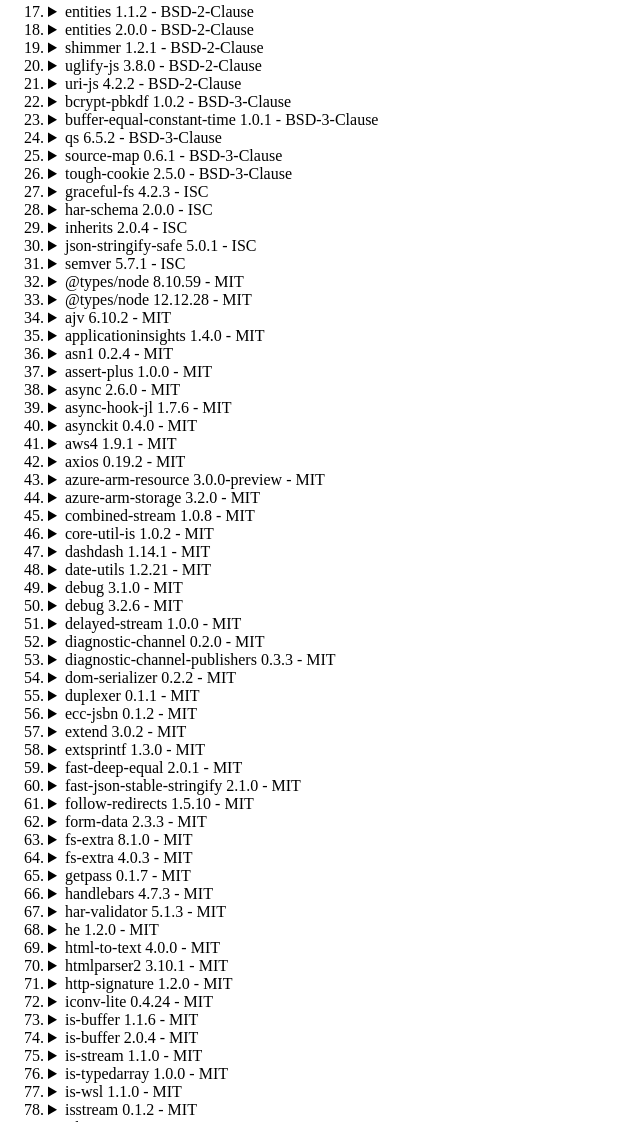
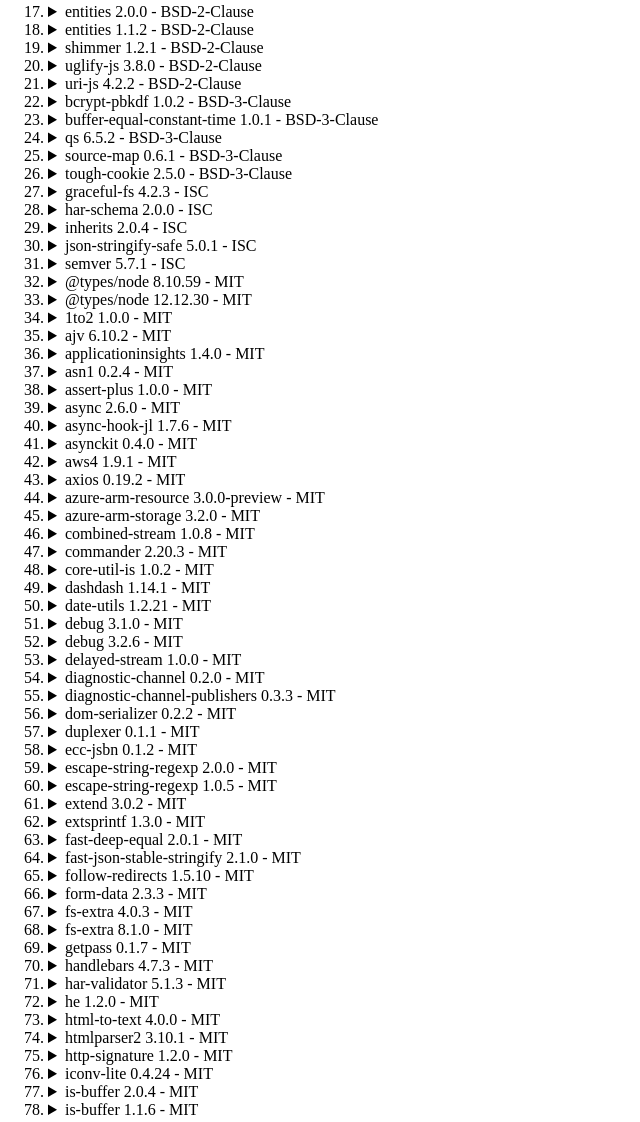
Before and after one commit to microsoft/vscode-dapr, a website: page NOTICE.html in a window 1280 px wide. Shown: the part 604-1726 px from the top of the page, without its empty margins (0-640 px from the left). Drawn offline with Linux system fonts and the light colour scheme.

Commit message:
Update changelog and notice files.

```diff
--- a/NOTICE.html
+++ b/NOTICE.html
@@ -766,7 +766,7 @@
 ON ANY THEORY OF LIABILITY, WHETHER IN CONTRACT, STRICT LIABILITY, OR TORT
 (INCLUDING NEGLIGENCE OR OTHERWISE) ARISING IN ANY WAY OUT OF THE USE OF THIS
 SOFTWARE, EVEN IF ADVISED OF THE POSSIBILITY OF SUCH DAMAGE.
-</pre></details></li><li><details><summary>domelementtype 2.0.1 - BSD-2-Clause</summary><p><a href="https://github.com/fb55/domelementtype#readme">https://github.com/fb55/domelementtype#readme</a></p><ul><li>Copyright (c) Felix Bohm</li></ul><pre>Copyright (c) Felix Böhm
+</pre></details></li><li><details><summary>domelementtype 1.3.1 - BSD-2-Clause</summary><p><a href="https://github.com/fb55/domelementtype#readme">https://github.com/fb55/domelementtype#readme</a></p><ul><li>Copyright (c) Felix Bohm</li></ul><pre>Copyright (c) Felix Böhm
 All rights reserved.
 
 Redistribution and use in source and binary forms, with or without modification, are permitted provided that the following conditions are met:
@@ -777,7 +777,7 @@
 
 THIS IS PROVIDED BY THE COPYRIGHT HOLDERS AND CONTRIBUTORS &quot;AS IS&quot; AND ANY EXPRESS OR IMPLIED WARRANTIES, INCLUDING, BUT NOT LIMITED TO, THE IMPLIED WARRANTIES OF MERCHANTABILITY AND FITNESS FOR A PARTICULAR PURPOSE ARE DISCLAIMED. IN NO EVENT SHALL THE COPYRIGHT HOLDER OR CONTRIBUTORS BE LIABLE FOR ANY DIRECT, INDIRECT, INCIDENTAL, SPECIAL, EXEMPLARY, OR CONSEQUENTIAL DAMAGES (INCLUDING, BUT NOT LIMITED TO, PROCUREMENT OF SUBSTITUTE GOODS OR SERVICES; LOSS OF USE, DATA, OR PROFITS; OR BUSINESS INTERRUPTION) HOWEVER CAUSED AND ON ANY THEORY OF LIABILITY, WHETHER IN CONTRACT, STRICT LIABILITY, OR TORT (INCLUDING NEGLIGENCE OR OTHERWISE) ARISING IN ANY WAY OUT OF THE USE OF THIS,
 EVEN IF ADVISED OF THE POSSIBILITY OF SUCH DAMAGE.
-</pre></details></li><li><details><summary>domelementtype 1.3.1 - BSD-2-Clause</summary><p><a href="https://github.com/fb55/domelementtype#readme">https://github.com/fb55/domelementtype#readme</a></p><ul><li>Copyright (c) Felix Bohm</li></ul><pre>Copyright (c) Felix Böhm
+</pre></details></li><li><details><summary>domelementtype 2.0.1 - BSD-2-Clause</summary><p><a href="https://github.com/fb55/domelementtype#readme">https://github.com/fb55/domelementtype#readme</a></p><ul><li>Copyright (c) Felix Bohm</li></ul><pre>Copyright (c) Felix Böhm
 All rights reserved.
 
 Redistribution and use in source and binary forms, with or without modification, are permitted provided that the following conditions are met:
@@ -818,7 +818,7 @@
 
 2. Redistributions in binary form must reproduce the above copyright notice, this list of conditions and the following disclaimer in the documentation and/or other materials provided with the distribution.
 
-THIS SOFTWARE IS PROVIDED BY THE COPYRIGHT HOLDERS AND CONTRIBUTORS &quot;AS IS&quot; AND ANY EXPRESS OR IMPLIED WARRANTIES, INCLUDING, BUT NOT LIMITED TO, THE IMPLIED WARRANTIES OF MERCHANTABILITY AND FITNESS FOR A PARTICULAR PURPOSE ARE DISCLAIMED. IN NO EVENT SHALL THE COPYRIGHT HOLDER OR CONTRIBUTORS BE LIABLE FOR ANY DIRECT, INDIRECT, INCIDENTAL, SPECIAL, EXEMPLARY, OR CONSEQUENTIAL DAMAGES (INCLUDING, BUT NOT LIMITED TO, PROCUREMENT OF SUBSTITUTE GOODS OR SERVICES; LOSS OF USE, DATA, OR PROFITS; OR BUSINESS INTERRUPTION) HOWEVER CAUSED AND ON ANY THEORY OF LIABILITY, WHETHER IN CONTRACT, STRICT LIABILITY, OR TORT (INCLUDING NEGLIGENCE OR OTHERWISE) ARISING IN ANY WAY OUT OF THE USE OF THIS SOFTWARE, EVEN IF ADVISED OF THE POSSIBILITY OF SUCH DAMAGE.</pre></details></li><li><details><summary>entities 1.1.2 - BSD-2-Clause</summary><p><a href="https://github.com/fb55/entities#readme">https://github.com/fb55/entities#readme</a></p><ul><li>Copyright (c) Felix Bohm</li><li>(c) // http://mathiasbynens.be/notes/javascript-encoding</li></ul><pre>Copyright (c) Felix Böhm
+THIS SOFTWARE IS PROVIDED BY THE COPYRIGHT HOLDERS AND CONTRIBUTORS &quot;AS IS&quot; AND ANY EXPRESS OR IMPLIED WARRANTIES, INCLUDING, BUT NOT LIMITED TO, THE IMPLIED WARRANTIES OF MERCHANTABILITY AND FITNESS FOR A PARTICULAR PURPOSE ARE DISCLAIMED. IN NO EVENT SHALL THE COPYRIGHT HOLDER OR CONTRIBUTORS BE LIABLE FOR ANY DIRECT, INDIRECT, INCIDENTAL, SPECIAL, EXEMPLARY, OR CONSEQUENTIAL DAMAGES (INCLUDING, BUT NOT LIMITED TO, PROCUREMENT OF SUBSTITUTE GOODS OR SERVICES; LOSS OF USE, DATA, OR PROFITS; OR BUSINESS INTERRUPTION) HOWEVER CAUSED AND ON ANY THEORY OF LIABILITY, WHETHER IN CONTRACT, STRICT LIABILITY, OR TORT (INCLUDING NEGLIGENCE OR OTHERWISE) ARISING IN ANY WAY OUT OF THE USE OF THIS SOFTWARE, EVEN IF ADVISED OF THE POSSIBILITY OF SUCH DAMAGE.</pre></details></li><li><details><summary>entities 2.0.0 - BSD-2-Clause</summary><p><a href="https://github.com/fb55/entities#readme">https://github.com/fb55/entities#readme</a></p><pre>Copyright (c) Felix Böhm
 All rights reserved.
 
 Redistribution and use in source and binary forms, with or without modification, are permitted provided that the following conditions are met:
@@ -829,7 +829,7 @@
 
 THIS IS PROVIDED BY THE COPYRIGHT HOLDERS AND CONTRIBUTORS &quot;AS IS&quot; AND ANY EXPRESS OR IMPLIED WARRANTIES, INCLUDING, BUT NOT LIMITED TO, THE IMPLIED WARRANTIES OF MERCHANTABILITY AND FITNESS FOR A PARTICULAR PURPOSE ARE DISCLAIMED. IN NO EVENT SHALL THE COPYRIGHT HOLDER OR CONTRIBUTORS BE LIABLE FOR ANY DIRECT, INDIRECT, INCIDENTAL, SPECIAL, EXEMPLARY, OR CONSEQUENTIAL DAMAGES (INCLUDING, BUT NOT LIMITED TO, PROCUREMENT OF SUBSTITUTE GOODS OR SERVICES; LOSS OF USE, DATA, OR PROFITS; OR BUSINESS INTERRUPTION) HOWEVER CAUSED AND ON ANY THEORY OF LIABILITY, WHETHER IN CONTRACT, STRICT LIABILITY, OR TORT (INCLUDING NEGLIGENCE OR OTHERWISE) ARISING IN ANY WAY OUT OF THE USE OF THIS,
 EVEN IF ADVISED OF THE POSSIBILITY OF SUCH DAMAGE.
-</pre></details></li><li><details><summary>entities 2.0.0 - BSD-2-Clause</summary><p><a href="https://github.com/fb55/entities#readme">https://github.com/fb55/entities#readme</a></p><pre>Copyright (c) Felix Böhm
+</pre></details></li><li><details><summary>entities 1.1.2 - BSD-2-Clause</summary><p><a href="https://github.com/fb55/entities#readme">https://github.com/fb55/entities#readme</a></p><ul><li>Copyright (c) Felix Bohm</li><li>(c) // http://mathiasbynens.be/notes/javascript-encoding</li></ul><pre>Copyright (c) Felix Böhm
 All rights reserved.
 
 Redistribution and use in source and binary forms, with or without modification, are permitted provided that the following conditions are met:
@@ -1143,7 +1143,7 @@
 LIABILITY, WHETHER IN AN ACTION OF CONTRACT, TORT OR OTHERWISE, ARISING FROM,
 OUT OF OR IN CONNECTION WITH THE SOFTWARE OR THE USE OR OTHER DEALINGS IN THE
 SOFTWARE
-</pre></details></li><li><details><summary>@types/node 12.12.28 - MIT</summary><ul><li>Copyright (c) Microsoft Corporation.</li></ul><pre>    MIT License
+</pre></details></li><li><details><summary>@types/node 12.12.30 - MIT</summary><ul><li>Copyright (c) Microsoft Corporation.</li></ul><pre>    MIT License
 
 Copyright (c) Microsoft Corporation. All rights reserved.
 
@@ -1164,6 +1164,26 @@
 LIABILITY, WHETHER IN AN ACTION OF CONTRACT, TORT OR OTHERWISE, ARISING FROM,
 OUT OF OR IN CONNECTION WITH THE SOFTWARE OR THE USE OR OTHER DEALINGS IN THE
 SOFTWARE
+</pre></details></li><li><details><summary>1to2 1.0.0 - MIT</summary><ul><li>Copyright (c) 2014 3VOT</li></ul><pre>The MIT License (MIT)
+
+Copyright (c) 2014 3VOT
+
+Permission is hereby granted, free of charge, to any person obtaining a copy of
+this software and associated documentation files (the &quot;Software&quot;), to deal in
+the Software without restriction, including without limitation the rights to
+use, copy, modify, merge, publish, distribute, sublicense, and/or sell copies of
+the Software, and to permit persons to whom the Software is furnished to do so,
+subject to the following conditions:
+
+The above copyright notice and this permission notice shall be included in all
+copies or substantial portions of the Software.
+
+THE SOFTWARE IS PROVIDED &quot;AS IS&quot;, WITHOUT WARRANTY OF ANY KIND, EXPRESS OR
+IMPLIED, INCLUDING BUT NOT LIMITED TO THE WARRANTIES OF MERCHANTABILITY, FITNESS
+FOR A PARTICULAR PURPOSE AND NONINFRINGEMENT. IN NO EVENT SHALL THE AUTHORS OR
+COPYRIGHT HOLDERS BE LIABLE FOR ANY CLAIM, DAMAGES OR OTHER LIABILITY, WHETHER
+IN AN ACTION OF CONTRACT, TORT OR OTHERWISE, ARISING FROM, OUT OF OR IN
+CONNECTION WITH THE SOFTWARE OR THE USE OR OTHER DEALINGS IN THE SOFTWARE.
 </pre></details></li><li><details><summary>ajv 6.10.2 - MIT</summary><p><a href="https://github.com/epoberezkin/ajv">https://github.com/epoberezkin/ajv</a></p><ul><li>(c) 2011 Gary Court.</li><li>Copyright 2011 Gary Court.</li><li>Copyright (c) 2015-2017 Evgeny Poberezkin</li></ul><pre>The MIT License (MIT)
 
 Copyright (c) 2015-2017 Evgeny Poberezkin
@@ -1377,6 +1397,28 @@
 LIABILITY, WHETHER IN AN ACTION OF CONTRACT, TORT OR OTHERWISE, ARISING FROM,
 OUT OF OR IN CONNECTION WITH THE SOFTWARE OR THE USE OR OTHER DEALINGS IN
 THE SOFTWARE.
+</pre></details></li><li><details><summary>commander 2.20.3 - MIT</summary><p><a href="https://github.com/tj/commander.js#readme">https://github.com/tj/commander.js#readme</a></p><ul><li>Copyright (c) 2011 TJ Holowaychuk &lt;tj@vision-media.ca&gt;</li></ul><pre>(The MIT License)
+
+Copyright (c) 2011 TJ Holowaychuk &lt;tj@vision-media.ca&gt;
+
+Permission is hereby granted, free of charge, to any person obtaining
+a copy of this software and associated documentation files (the
+&#x27;Software&#x27;), to deal in the Software without restriction, including
+without limitation the rights to use, copy, modify, merge, publish,
+distribute, sublicense, and/or sell copies of the Software, and to
+permit persons to whom the Software is furnished to do so, subject to
+the following conditions:
+
+The above copyright notice and this permission notice shall be
+included in all copies or substantial portions of the Software.
+
+THE SOFTWARE IS PROVIDED &#x27;AS IS&#x27;, WITHOUT WARRANTY OF ANY KIND,
+EXPRESS OR IMPLIED, INCLUDING BUT NOT LIMITED TO THE WARRANTIES OF
+MERCHANTABILITY, FITNESS FOR A PARTICULAR PURPOSE AND NONINFRINGEMENT.
+IN NO EVENT SHALL THE AUTHORS OR COPYRIGHT HOLDERS BE LIABLE FOR ANY
+CLAIM, DAMAGES OR OTHER LIABILITY, WHETHER IN AN ACTION OF CONTRACT,
+TORT OR OTHERWISE, ARISING FROM, OUT OF OR IN CONNECTION WITH THE
+SOFTWARE OR THE USE OR OTHER DEALINGS IN THE SOFTWARE.
 </pre></details></li><li><details><summary>core-util-is 1.0.2 - MIT</summary><p><a href="https://github.com/isaacs/core-util-is#readme">https://github.com/isaacs/core-util-is#readme</a></p><ul><li>Copyright Joyent, Inc. and other Node contributors.</li></ul><pre>Copyright Node.js contributors. All rights reserved.
 
 Permission is hereby granted, free of charge, to any person obtaining a copy
@@ -1791,7 +1833,37 @@
 AUTHORS OR COPYRIGHT HOLDERS BE LIABLE FOR ANY CLAIM, DAMAGES OR OTHER
 LIABILITY, WHETHER IN AN ACTION OF CONTRACT, TORT OR OTHERWISE, ARISING FROM,
 OUT OF OR IN CONNECTION WITH THE SOFTWARE OR THE USE OR OTHER DEALINGS IN THE
-SOFTWARE.</pre></details></li><li><details><summary>extend 3.0.2 - MIT</summary><p><a href="https://github.com/justmoon/node-extend#readme">https://github.com/justmoon/node-extend#readme</a></p><ul><li>Copyright (c) 2014 Stefan Thomas</li></ul><pre>The MIT License (MIT)
+SOFTWARE.</pre></details></li><li><details><summary>escape-string-regexp 2.0.0 - MIT</summary><p><a href="https://github.com/sindresorhus/escape-string-regexp#readme">https://github.com/sindresorhus/escape-string-regexp#readme</a></p><ul><li>(c) Sindre Sorhus (https://sindresorhus.com)</li><li>Copyright (c) Sindre Sorhus &lt;sindresorhus@gmail.com&gt; (sindresorhus.com)</li></ul><pre>MIT License
+
+Copyright (c) Sindre Sorhus &lt;sindresorhus@gmail.com&gt; (sindresorhus.com)
+
+Permission is hereby granted, free of charge, to any person obtaining a copy of this software and associated documentation files (the &quot;Software&quot;), to deal in the Software without restriction, including without limitation the rights to use, copy, modify, merge, publish, distribute, sublicense, and/or sell copies of the Software, and to permit persons to whom the Software is furnished to do so, subject to the following conditions:
+
+The above copyright notice and this permission notice shall be included in all copies or substantial portions of the Software.
+
+THE SOFTWARE IS PROVIDED &quot;AS IS&quot;, WITHOUT WARRANTY OF ANY KIND, EXPRESS OR IMPLIED, INCLUDING BUT NOT LIMITED TO THE WARRANTIES OF MERCHANTABILITY, FITNESS FOR A PARTICULAR PURPOSE AND NONINFRINGEMENT. IN NO EVENT SHALL THE AUTHORS OR COPYRIGHT HOLDERS BE LIABLE FOR ANY CLAIM, DAMAGES OR OTHER LIABILITY, WHETHER IN AN ACTION OF CONTRACT, TORT OR OTHERWISE, ARISING FROM, OUT OF OR IN CONNECTION WITH THE SOFTWARE OR THE USE OR OTHER DEALINGS IN THE SOFTWARE.
+</pre></details></li><li><details><summary>escape-string-regexp 1.0.5 - MIT</summary><p><a href="https://github.com/sindresorhus/escape-string-regexp">https://github.com/sindresorhus/escape-string-regexp</a></p><ul><li>(c) Sindre Sorhus (http://sindresorhus.com)</li><li>Copyright (c) Sindre Sorhus &lt;sindresorhus@gmail.com&gt; (sindresorhus.com)</li></ul><pre>The MIT License (MIT)
+
+Copyright (c) Sindre Sorhus &lt;sindresorhus@gmail.com&gt; (sindresorhus.com)
+
+Permission is hereby granted, free of charge, to any person obtaining a copy
+of this software and associated documentation files (the &quot;Software&quot;), to deal
+in the Software without restriction, including without limitation the rights
+to use, copy, modify, merge, publish, distribute, sublicense, and/or sell
+copies of the Software, and to permit persons to whom the Software is
+furnished to do so, subject to the following conditions:
+
+The above copyright notice and this permission notice shall be included in
+all copies or substantial portions of the Software.
+
+THE SOFTWARE IS PROVIDED &quot;AS IS&quot;, WITHOUT WARRANTY OF ANY KIND, EXPRESS OR
+IMPLIED, INCLUDING BUT NOT LIMITED TO THE WARRANTIES OF MERCHANTABILITY,
+FITNESS FOR A PARTICULAR PURPOSE AND NONINFRINGEMENT. IN NO EVENT SHALL THE
+AUTHORS OR COPYRIGHT HOLDERS BE LIABLE FOR ANY CLAIM, DAMAGES OR OTHER
+LIABILITY, WHETHER IN AN ACTION OF CONTRACT, TORT OR OTHERWISE, ARISING FROM,
+OUT OF OR IN CONNECTION WITH THE SOFTWARE OR THE USE OR OTHER DEALINGS IN
+THE SOFTWARE.
+</pre></details></li><li><details><summary>extend 3.0.2 - MIT</summary><p><a href="https://github.com/justmoon/node-extend#readme">https://github.com/justmoon/node-extend#readme</a></p><ul><li>Copyright (c) 2014 Stefan Thomas</li></ul><pre>The MIT License (MIT)
 
 Copyright (c) 2014 Stefan Thomas
 
@@ -1912,7 +1984,7 @@
 LIABILITY, WHETHER IN AN ACTION OF CONTRACT, TORT OR OTHERWISE, ARISING FROM,
 OUT OF OR IN CONNECTION WITH THE SOFTWARE OR THE USE OR OTHER DEALINGS IN
 THE SOFTWARE.
-</pre></details></li><li><details><summary>fs-extra 8.1.0 - MIT</summary><p><a href="https://github.com/jprichardson/node-fs-extra">https://github.com/jprichardson/node-fs-extra</a></p><ul><li>Copyright (c) 2011-2017 JP Richardson</li><li>Copyright (c) 2011-2017 JP Richardson (https://github.com/jprichardson)</li><li>Copyright (c) 2014-2016 Jonathan Ong me@jongleberry.com and Contributors</li></ul><pre>(The MIT License)
+</pre></details></li><li><details><summary>fs-extra 4.0.3 - MIT</summary><p><a href="https://github.com/jprichardson/node-fs-extra">https://github.com/jprichardson/node-fs-extra</a></p><ul><li>Copyright (c) 2011-2017 JP Richardson</li><li>Copyright (c) 2011-2017 JP Richardson (https://github.com/jprichardson)</li><li>Copyright (c) 2014-2016 Jonathan Ong me@jongleberry.com and Contributors</li></ul><pre>(The MIT License)
 
 Copyright (c) 2011-2017 JP Richardson
 
@@ -1927,7 +1999,7 @@
 WARRANTIES OF MERCHANTABILITY, FITNESS FOR A PARTICULAR PURPOSE AND NONINFRINGEMENT. IN NO EVENT SHALL THE AUTHORS
 OR COPYRIGHT HOLDERS BE LIABLE FOR ANY CLAIM, DAMAGES OR OTHER LIABILITY, WHETHER IN AN ACTION OF CONTRACT, TORT OR OTHERWISE,
 ARISING FROM, OUT OF OR IN CONNECTION WITH THE SOFTWARE OR THE USE OR OTHER DEALINGS IN THE SOFTWARE.
-</pre></details></li><li><details><summary>fs-extra 4.0.3 - MIT</summary><p><a href="https://github.com/jprichardson/node-fs-extra">https://github.com/jprichardson/node-fs-extra</a></p><ul><li>Copyright (c) 2011-2017 JP Richardson</li><li>Copyright (c) 2011-2017 JP Richardson (https://github.com/jprichardson)</li><li>Copyright (c) 2014-2016 Jonathan Ong me@jongleberry.com and Contributors</li></ul><pre>(The MIT License)
+</pre></details></li><li><details><summary>fs-extra 8.1.0 - MIT</summary><p><a href="https://github.com/jprichardson/node-fs-extra">https://github.com/jprichardson/node-fs-extra</a></p><ul><li>Copyright (c) 2011-2017 JP Richardson</li><li>Copyright (c) 2011-2017 JP Richardson (https://github.com/jprichardson)</li><li>Copyright (c) 2014-2016 Jonathan Ong me@jongleberry.com and Contributors</li></ul><pre>(The MIT License)
 
 Copyright (c) 2011-2017 JP Richardson
 
@@ -2088,7 +2160,7 @@
 OF CONTRACT, TORT OR OTHERWISE, ARISING FROM, OUT OF OR IN CONNECTION
 WITH THE SOFTWARE OR THE USE OR OTHER DEALINGS IN THE SOFTWARE.
 
-</pre></details></li><li><details><summary>is-buffer 1.1.6 - MIT</summary><p><a href="https://github.com/feross/is-buffer#readme">https://github.com/feross/is-buffer#readme</a></p><ul><li>Copyright (c) Feross Aboukhadijeh</li><li>Copyright (c) Feross Aboukhadijeh (http://feross.org).</li></ul><pre>The MIT License (MIT)
+</pre></details></li><li><details><summary>is-buffer 2.0.4 - MIT</summary><p><a href="https://github.com/feross/is-buffer#readme">https://github.com/feross/is-buffer#readme</a></p><ul><li>Copyright (c) Feross Aboukhadijeh</li><li>Copyright (c) Feross Aboukhadijeh (http://feross.org).</li></ul><pre>The MIT License (MIT)
 
 Copyright (c) Feross Aboukhadijeh
 
@@ -2109,7 +2181,7 @@
 LIABILITY, WHETHER IN AN ACTION OF CONTRACT, TORT OR OTHERWISE, ARISING FROM,
 OUT OF OR IN CONNECTION WITH THE SOFTWARE OR THE USE OR OTHER DEALINGS IN
 THE SOFTWARE.
-</pre></details></li><li><details><summary>is-buffer 2.0.4 - MIT</summary><p><a href="https://github.com/feross/is-buffer#readme">https://github.com/feross/is-buffer#readme</a></p><ul><li>Copyright (c) Feross Aboukhadijeh</li><li>Copyright (c) Feross Aboukhadijeh (http://feross.org).</li></ul><pre>The MIT License (MIT)
+</pre></details></li><li><details><summary>is-buffer 1.1.6 - MIT</summary><p><a href="https://github.com/feross/is-buffer#readme">https://github.com/feross/is-buffer#readme</a></p><ul><li>Copyright (c) Feross Aboukhadijeh</li><li>Copyright (c) Feross Aboukhadijeh (http://feross.org).</li></ul><pre>The MIT License (MIT)
 
 Copyright (c) Feross Aboukhadijeh
 
@@ -3078,12 +3150,8 @@
 OTHER DEALINGS IN THE SOFTWARE.
 
 For more information, please refer to &lt;http://unlicense.org&gt;
-</pre></details></li><li><details><summary>json-schema 0.2.3 - AFL-2.1 OR BSD-3-Clause</summary><p><a href="https://github.com/kriszyp/json-schema#readme">https://github.com/kriszyp/json-schema#readme</a></p><ul><li>Copyright (c) 2007 Kris Zyp SitePen (www.sitepen.com)</li></ul><pre>AFL-2.1 OR BSD-3-Clause</pre></details></li><li><details><summary>xmldom 0.2.1 - MIT OR LGPL-2.0-only</summary><p><a href="https://github.com/xmldom/xmldom">https://github.com/xmldom/xmldom</a></p><pre>You can choose any one of those:
-
-The MIT License (MIT):
-
-link:http://opensource.org/licenses/MIT
-
-LGPL:
-http://www.gnu.org/licenses/lgpl.html
+</pre></details></li><li><details><summary>json-schema 0.2.3 - AFL-2.1 OR BSD-3-Clause</summary><p><a href="https://github.com/kriszyp/json-schema#readme">https://github.com/kriszyp/json-schema#readme</a></p><ul><li>Copyright (c) 2007 Kris Zyp SitePen (www.sitepen.com)</li></ul><pre>AFL-2.1 OR BSD-3-Clause</pre></details></li><li><details><summary>xmldom 0.3.0 - LGPL-2.0 OR MIT OR (LGPL-2.0 AND MIT)</summary><p><a href="https://github.com/xmldom/xmldom">https://github.com/xmldom/xmldom</a></p><pre>You can choose any one of these licenses:
+
+- MIT: https://opensource.org/licenses/MIT
+- LGPL: http://www.gnu.org/licenses/lgpl.html
 </pre></details></li></ol></body></html>
```
Also changed, not shown: CHANGELOG.md. Lines whose indentation alone changed are shown as unchanged.
